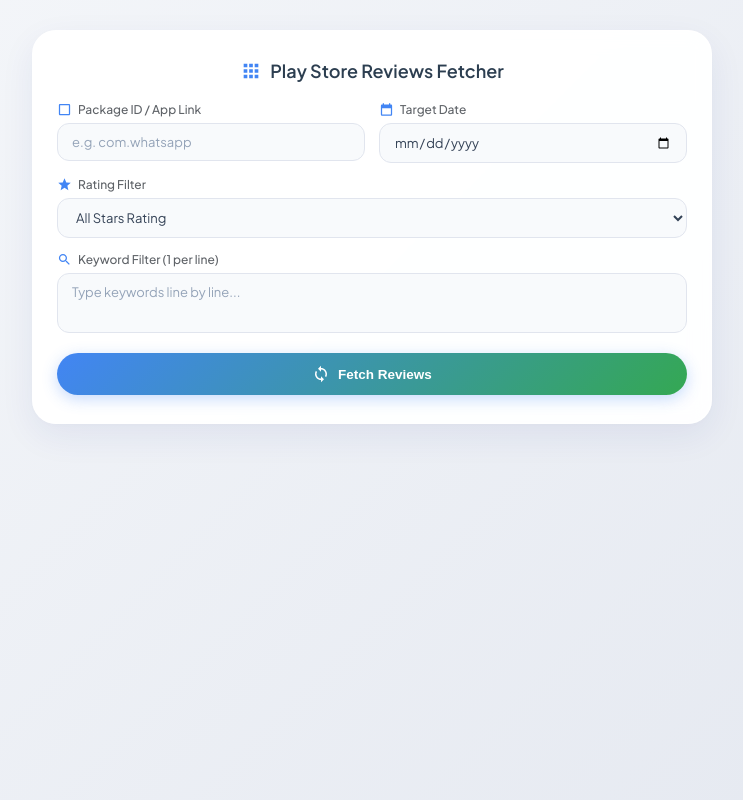
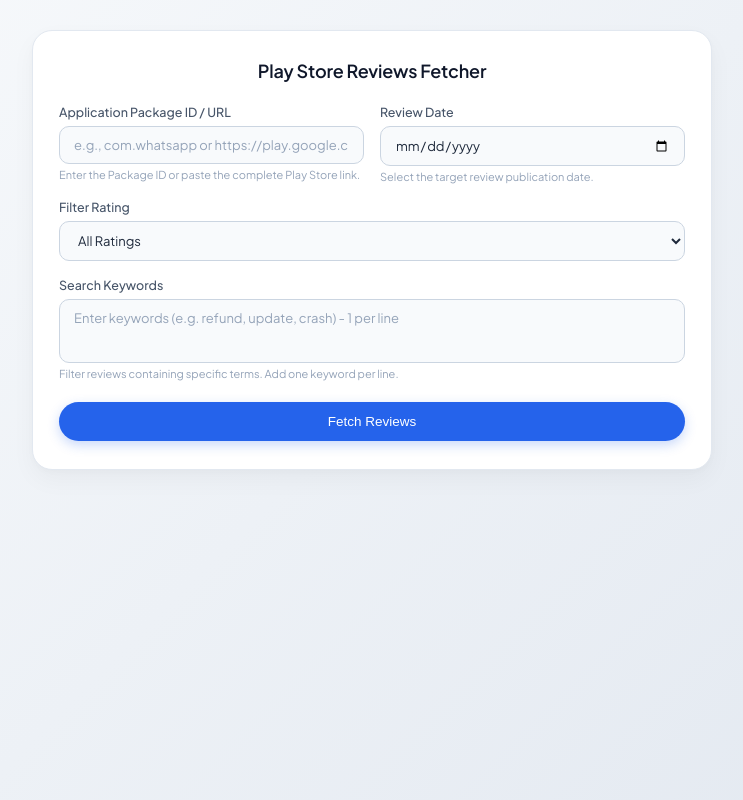
Before and after one commit to review-nest/review-fetcher, a Flask app: page / in a window 1280 px wide. Shown: the whole page, without its empty margins (268-1011 px from the left). Run offline with Flask 3, Linux system fonts and the light colour scheme; some libraries are stand-ins or nearby versions.

Commit message:
Update index.html

```diff
--- a/templates/index.html
+++ b/templates/index.html
@@ -21,10 +21,10 @@
         }
 
         body {
-            background: linear-gradient(135deg, #f5f7fa 0%, #e4e8f0 100%);
+            background: linear-gradient(135deg, #f8fafc 0%, #e2e8f0 100%);
             font-family: 'Plus Jakarta Sans', 'Roboto', sans-serif;
             padding: 30px 15px;
-            color: #202124;
+            color: #1e293b;
             display: flex;
             justify-content: center;
             min-height: 100vh;
@@ -32,19 +32,18 @@
 
         .main-wrapper {
             width: 100%;
-            max-width: 680px; /* Desktop Style Width for Crisp View */
+            max-width: 680px;
         }
 
         /* ========================================================
-           AESTHETIC & CUTE PROFESSIONAL FORM DESIGN
+           CLEAN & PROFESSIONAL AESTHETIC FORM CARD
            ======================================================== */
         .form-card {
-            background: rgba(255, 255, 255, 0.95);
-            backdrop-filter: blur(10px);
-            padding: 28px 24px;
-            border-radius: 24px;
-            box-shadow: 0 12px 35px rgba(31, 38, 135, 0.07), 0 2px 10px rgba(0, 0, 0, 0.02);
-            border: 1px solid rgba(255, 255, 255, 0.8);
+            background: #ffffff;
+            padding: 28px 26px;
+            border-radius: 20px;
+            box-shadow: 0 10px 25px rgba(0, 0, 0, 0.04), 0 2px 6px rgba(0, 0, 0, 0.02);
+            border: 1px solid #e2e8f0;
             margin-bottom: 24px;
         }
 
@@ -52,18 +51,15 @@
             text-align: center;
             font-size: 18px;
             font-weight: 600;
-            color: #2c3e50;
-            margin-bottom: 20px;
-            display: flex;
-            align-items: center;
-            justify-content: center;
-            gap: 8px;
+            color: #0f172a;
+            margin-bottom: 22px;
+            letter-spacing: -0.2px;
         }
 
         .form-grid {
             display: grid;
             grid-template-columns: 1fr 1fr;
-            gap: 14px;
+            gap: 16px;
         }
 
         .form-group {
@@ -76,31 +72,29 @@
         }
 
         .form-label {
-            display: flex;
-            align-items: center;
-            gap: 6px;
-            font-size: 12px;
+            font-size: 12.5px;
             font-weight: 500;
-            color: #5f6368;
+            color: #475569;
             margin-bottom: 6px;
         }
 
-        .form-label svg {
-            width: 15px;
-            height: 15px;
-            fill: #4285f4;
+        .form-hint {
+            font-size: 11px;
+            color: #94a3b8;
+            margin-top: 4px;
+            font-weight: 400;
         }
 
         .form-input, .form-select, .form-textarea {
             width: 100%;
             padding: 10px 14px;
-            border: 1.5px solid #e1e5ee;
-            border-radius: 12px;
+            border: 1px solid #cbd5e1;
+            border-radius: 10px;
             background-color: #f8fafc;
             font-family: inherit;
             font-size: 13px;
-            color: #334155;
-            transition: all 0.25s cubic-bezier(0.4, 0, 0.2, 1);
+            color: #1e293b;
+            transition: all 0.2s ease;
         }
 
         .form-input::placeholder, .form-textarea::placeholder {
@@ -110,48 +104,43 @@
         .form-input:focus, .form-select:focus, .form-textarea:focus {
             outline: none;
             background-color: #ffffff;
-            border-color: #4285f4;
-            box-shadow: 0 0 0 4px rgba(66, 133, 244, 0.12);
+            border-color: #2563eb;
+            box-shadow: 0 0 0 3px rgba(37, 99, 235, 0.12);
         }
 
         .form-textarea {
-            height: 60px;
+            height: 64px;
             resize: none;
         }
 
         .fetch-btn-pill {
             grid-column: span 2;
             padding: 12px 24px;
-            background: linear-gradient(135deg, #4285f4 0%, #34a853 100%);
+            background: #2563eb;
             color: #ffffff;
             border: none;
-            border-radius: 30px;
+            border-radius: 25px;
             font-size: 13.5px;
-            font-weight: 600;
+            font-weight: 500;
             cursor: pointer;
-            box-shadow: 0 4px 15px rgba(66, 133, 244, 0.3);
-            transition: transform 0.2s, box-shadow 0.2s;
-            display: flex;
-            align-items: center;
-            justify-content: center;
-            gap: 8px;
+            box-shadow: 0 4px 12px rgba(37, 99, 235, 0.25);
+            transition: background 0.2s, transform 0.1s;
             margin-top: 6px;
         }
 
         .fetch-btn-pill:hover {
-            transform: translateY(-1px);
-            box-shadow: 0 6px 20px rgba(66, 133, 244, 0.4);
+            background: #1d4ed8;
         }
 
         /* ========================================================
-           AESTHETIC HIGH-TECH LOADING OVERLAY
+           AESTHETIC LOADING SPINNER
            ======================================================== */
         #loading-overlay {
             display: none;
             position: fixed;
             top: 0; left: 0; width: 100%; height: 100%;
             background: rgba(255, 255, 255, 0.88);
-            backdrop-filter: blur(8px);
+            backdrop-filter: blur(6px);
             z-index: 9999;
             flex-direction: column;
             align-items: center;
@@ -388,81 +365,70 @@
 
 <body>
 
-    <!-- AESTHETIC SPINNER -->
+    <!-- SPINNER OVERLAY -->
     <div id="loading-overlay">
         <div class="aesthetic-spinner"></div>
-        <div class="loading-text">Fetching Play Store Reviews...</div>
+        <div class="loading-text">Fetching Reviews...</div>
     </div>
 
     <div class="main-wrapper">
 
-        <!-- CUTE & AESTHETIC FORM WITH ICONS -->
+        <!-- FORM CONTAINER -->
         <div class="form-card">
-            <div class="form-title">
-                <svg width="22" height="22" viewBox="0 0 24 24" fill="#4285f4"><path d="M4 8h4V4H4v4zm6 12h4v-4h-4v4zm-6 0h4v-4H4v4zm0-6h4v-4H4v4zm6 0h4v-4h-4v4zm6-10v4h4V4h-4zm-6 4h4V4h-4v4zm6 6h4v-4h-4v4zm0 6h4v-4h-4v4z"/></svg>
-                Play Store Reviews Fetcher
-            </div>
+            <div class="form-title">Play Store Reviews Fetcher</div>
 
             <form method="POST" id="review-form">
                 <div class="form-grid">
 
+                    <!-- PACKAGE ID OR URL INPUT -->
                     <div class="form-group">
-                        <label class="form-label">
-                            <svg viewBox="0 0 24 24"><path d="M19 3H5c-1.1 0-2 .9-2 2v14c0 1.1.9 2 2 2h14c1.1 0 2-.9 2-2V5c0-1.1-.9-2-2-2zm0 16H5V5h14v14z"/></svg>
-                            Package ID / App Link
-                        </label>
+                        <label class="form-label">Application Package ID / URL</label>
                         <input
                             type="text"
                             class="form-input"
                             name="package"
-                            placeholder="e.g. com.whatsapp"
+                            placeholder="e.g., com.whatsapp or https://play.google.com/store/apps/details?id=..."
                             value="{{ package if package else '' }}"
                             required>
+                        <span class="form-hint">Enter the Package ID or paste the complete Play Store link.</span>
                     </div>
 
+                    <!-- DATE INPUT -->
                     <div class="form-group">
-                        <label class="form-label">
-                            <svg viewBox="0 0 24 24"><path d="M19 4h-1V2h-2v2H8V2H6v2H5c-1.11 0-1.99.9-1.99 2L3 20c0 1.1.89 2 2 2h14c1.1 0 2-.9 2-2V6c0-1.1-.9-2-2-2zm0 16H5V10h14v10z"/></svg>
-                            Target Date
-                        </label>
+                        <label class="form-label">Review Date</label>
                         <input
                             type="date"
                             class="form-input"
                             name="date"
                             value="{{ request.form.get('date', '') }}"
                             required>
+                        <span class="form-hint">Select the target review publication date.</span>
                     </div>
 
+                    <!-- STAR RATING SELECT WITH ICONS -->
                     <div class="form-group full-width">
-                        <label class="form-label">
-                            <svg viewBox="0 0 24 24"><path d="M12 17.27L18.18 21l-1.64-7.03L22 9.24l-7.19-.61L12 2 9.19 8.63 2 9.24l5.46 4.73L5.82 21z"/></svg>
-                            Rating Filter
-                        </label>
+                        <label class="form-label">Filter Rating</label>
                         <select class="form-select" name="rating">
-                            <option value="" {% if not request.form.get('rating') %}selected{% endif %}>All Stars Rating</option>
-                            <option value="5" {% if request.form.get('rating') == '5' %}selected{% endif %}>5 Stars</option>
-                            <option value="4" {% if request.form.get('rating') == '4' %}selected{% endif %}>4 Stars</option>
-                            <option value="3" {% if request.form.get('rating') == '3' %}selected{% endif %}>3 Stars</option>
-                            <option value="2" {% if request.form.get('rating') == '2' %}selected{% endif %}>2 Stars</option>
-                            <option value="1" {% if request.form.get('rating') == '1' %}selected{% endif %}>1 Star</option>
+                            <option value="" {% if not request.form.get('rating') %}selected{% endif %}>All Ratings</option>
+                            <option value="5" {% if request.form.get('rating') == '5' %}selected{% endif %}>★ ★ ★ ★ ★ (5 Stars)</option>
+                            <option value="4" {% if request.form.get('rating') == '4' %}selected{% endif %}>★ ★ ★ ★ ☆ (4 Stars)</option>
+                            <option value="3" {% if request.form.get('rating') == '3' %}selected{% endif %}>★ ★ ★ ☆ ☆ (3 Stars)</option>
+                            <option value="2" {% if request.form.get('rating') == '2' %}selected{% endif %}>★ ★ ☆ ☆ ☆ (2 Stars)</option>
+                            <option value="1" {% if request.form.get('rating') == '1' %}selected{% endif %}>★ ☆ ☆ ☆ ☆ (1 Star)</option>
                         </select>
                     </div>
 
+                    <!-- KEYWORDS SEARCH INPUT -->
                     <div class="form-group full-width">
-                        <label class="form-label">
-                            <svg viewBox="0 0 24 24"><path d="M15.5 14h-.79l-.28-.27C15.41 12.59 16 11.11 16 9.5 16 5.91 13.09 3 9.5 3S3 5.91 3 9.5 5.91 16 9.5 16c1.61 0 3.09-.59 4.23-1.57l.27.28v.79l5 4.99L20.49 19l-4.99-5zm-6 0C7.01 14 5 11.99 5 9.5S7.01 5 9.5 5 14 7.01 14 9.5 11.99 14 9.5 14z"/></svg>
-                            Keyword Filter (1 per line)
-                        </label>
+                        <label class="form-label">Search Keywords</label>
                         <textarea
                             class="form-textarea"
                             name="keyword"
-                            placeholder="Type keywords line by line...">{{ request.form.get('keyword', '') }}</textarea>
+                            placeholder="Enter keywords (e.g. refund, update, crash) - 1 per line">{{ request.form.get('keyword', '') }}</textarea>
+                        <span class="form-hint">Filter reviews containing specific terms. Add one keyword per line.</span>
                     </div>
 
-                    <button type="submit" class="fetch-btn-pill">
-                        <svg width="18" height="18" viewBox="0 0 24 24" fill="#ffffff"><path d="M12 4V1L8 5l4 4V6c3.31 0 6 2.69 6 6 0 1.01-.25 1.97-.7 2.8l1.46 1.46C19.54 15.03 20 13.57 20 12c0-4.42-3.58-8-8-8zm0 14c-3.31 0-6-2.69-6-6 0-1.01.25-1.97.7-2.8L5.24 7.74C4.46 8.97 4 10.43 4 12c0 4.42 3.58 8 8 8v3l4-4-4-4v3z"/></svg>
-                        Fetch Reviews
-                    </button>
+                    <button type="submit" class="fetch-btn-pill">Fetch Reviews</button>
 
                 </div>
             </form>
@@ -472,16 +438,14 @@
 
             <!-- EXPORT TOOLBAR -->
             <div class="action-toolbar">
-                <span style="font-size: 12.5px; color: #475569;">Matched Reviews: <strong>{{ reviews|length }}</strong></span>
-                <button class="download-btn" onclick="exportToPDF()">
-                    📄 Save as PDF
-                </button>
+                <span style="font-size: 12.5px; color: #475569;">Total Reviews: <strong>{{ reviews|length }}</strong></span>
+                <button class="download-btn" onclick="exportToPDF()">Save as PDF</button>
             </div>
 
             <!-- DESKTOP STYLE MODAL DISPLAY -->
             <div class="play-modal-card" id="export-target">
 
-                <!-- LOCKED HEADER -->
+                <!-- STICKY FIXED HEADER -->
                 <div class="modal-header">
                     <div class="modal-header-left">
                         {% if app_info and app_info.icon %}
```
Also changed, not shown: other parts of templates/index.html (+27 -39 lines).
